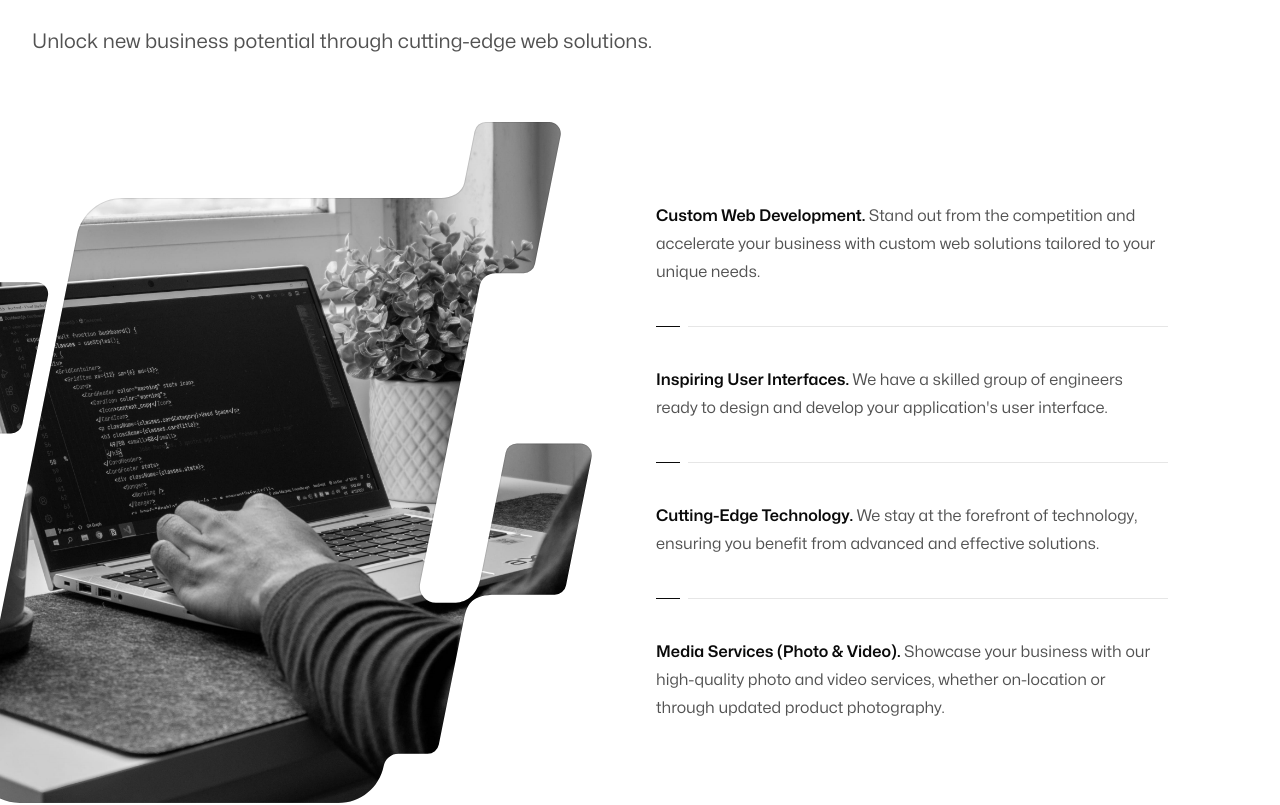
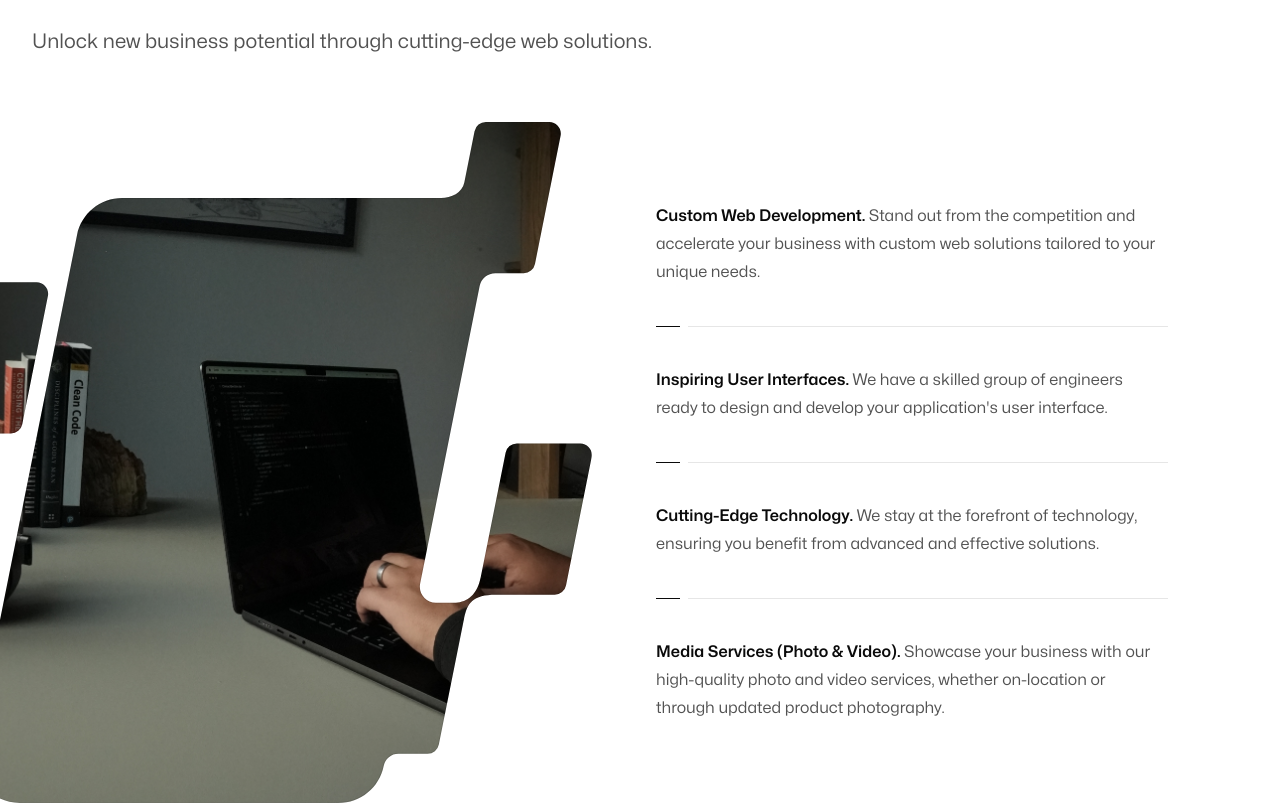
Before and after one commit to elehma4/webox.tech, a Next.js app: page / in a window 1280 px wide. Shown: the part 1602-2407 px from the top of the page. Built offline with nearby package versions, Linux system fonts and the light colour scheme.

Commit message:
feat: epic

```diff
--- a/src/components/StylizedImage.tsx
+++ b/src/components/StylizedImage.tsx
@@ -34,7 +34,7 @@ export function StylizedImage({
     <div
       className={clsx(
         className,
-        'relative flex aspect-[719/680] w-full grayscale',
+        'relative flex aspect-[719/680] w-full',
       )}
     >
       <svg viewBox={`0 0 ${width} ${height}`} fill="none" className="h-full">
```
Also changed, not shown: src/images/laptop.jpg.
